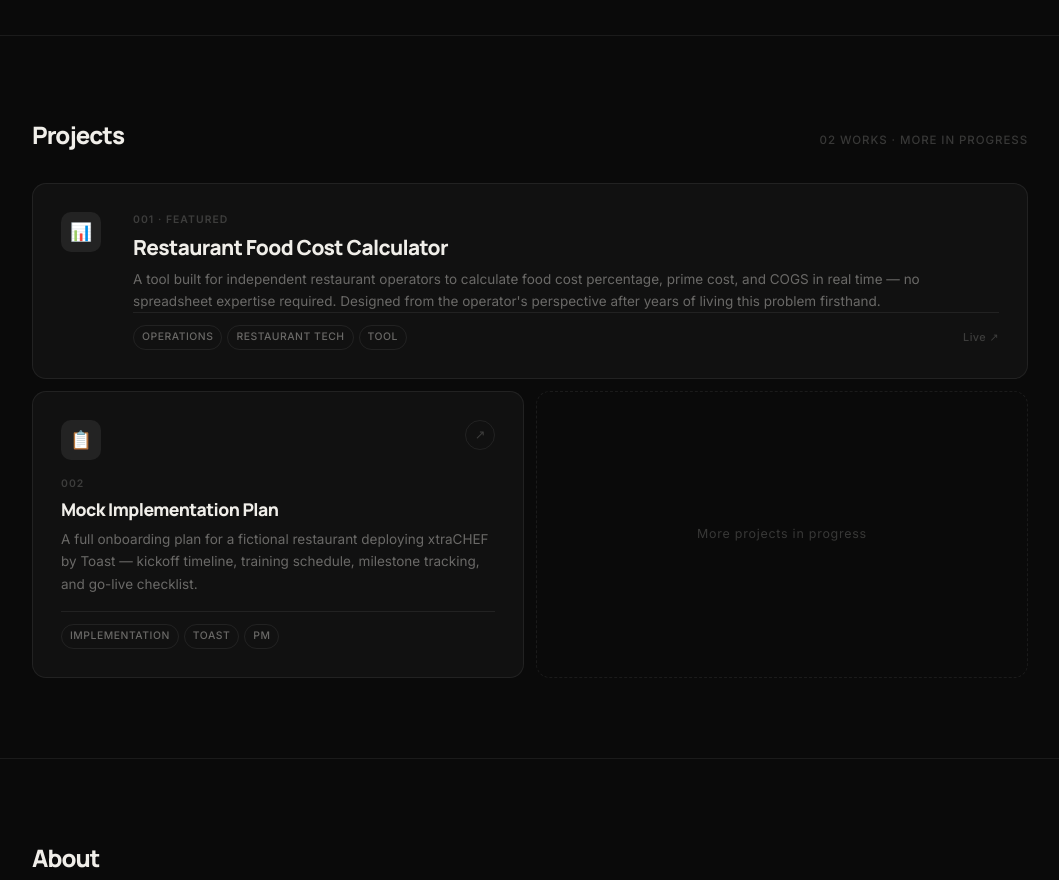
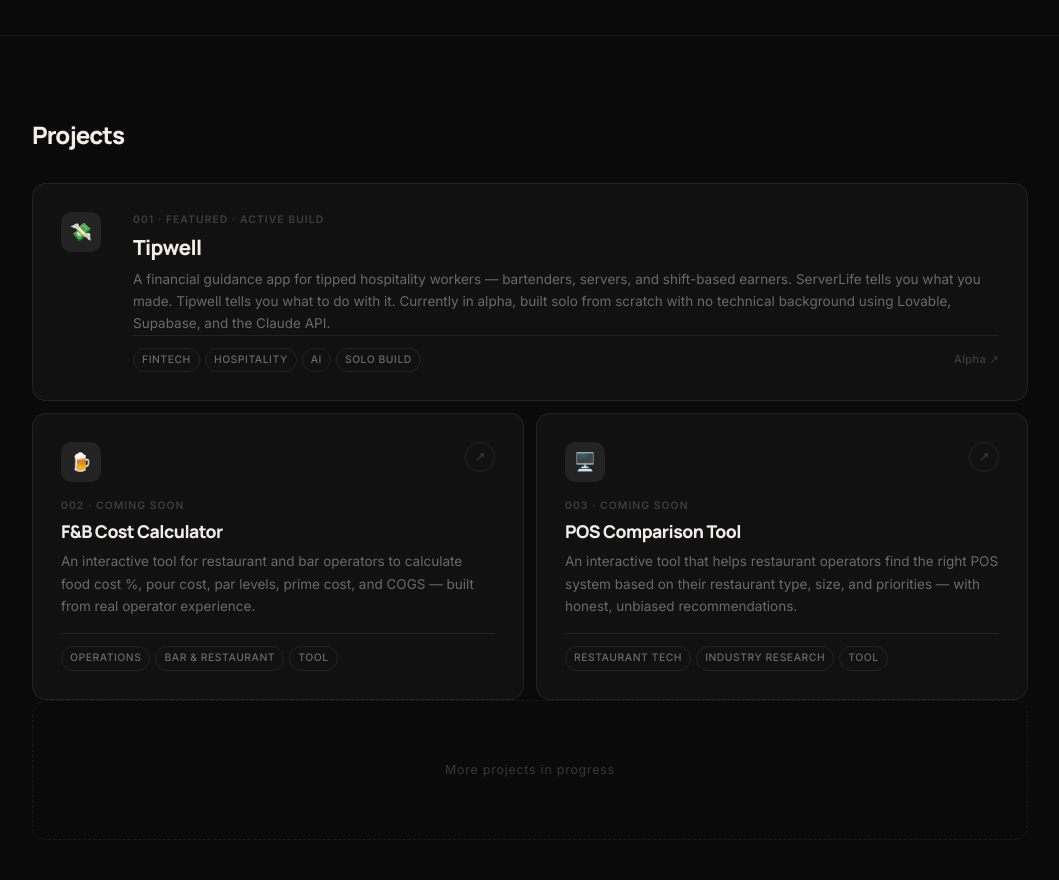
Before and after one commit to victr-dev/victr-dev.github.io, a plain HTML site: page index.html in a window 1280 px wide. Shown: the part 620-1500 px from the top of the page, without its empty margins (110-1169 px from the left). Drawn offline with Linux system fonts and the light colour scheme.

Commit message:
Update index.html
updated projects section

```diff
--- a/index.html
+++ b/index.html
@@ -770,48 +770,69 @@
   <section id="projects">
     <div class="section-header">
       <h2>Projects</h2>
-      <span class="section-count">02 works · more in progress</span>
     </div>
 
     <div class="projects-grid">
 
-      <!-- Featured project -->
-      <a href="#" class="project-card featured">
-        <div class="project-icon">📊</div>
+      <!-- Tipwell — Featured -->
+      <a href="https://tipwell.co" target="_blank" class="project-card featured">
+        <div class="project-icon">💸</div>
         <div class="project-body">
-          <div class="project-num">001 · Featured</div>
-          <div class="project-title">Restaurant Food Cost Calculator</div>
-          <p class="project-desc">A tool built for independent restaurant operators to calculate food cost percentage, prime cost, and COGS in real time — no spreadsheet expertise required. Designed from the operator's perspective after years of living this problem firsthand.</p>
+          <div class="project-num">001 · Featured · Active Build</div>
+          <div class="project-title">Tipwell</div>
+          <p class="project-desc">A financial guidance app for tipped hospitality workers — bartenders, servers, and shift-based earners. ServerLife tells you what you made. Tipwell tells you what to do with it. Currently in alpha, built solo from scratch with no technical background using Lovable, Supabase, and the Claude API.</p>
           <div class="project-footer">
             <div class="project-tags">
-              <span class="ptag">Operations</span>
-              <span class="ptag">Restaurant Tech</span>
-              <span class="ptag">Tool</span>
+              <span class="ptag">Fintech</span>
+              <span class="ptag">Hospitality</span>
+              <span class="ptag">AI</span>
+              <span class="ptag">Solo Build</span>
             </div>
-            <span class="project-status">Live ↗</span>
+            <span class="project-status">Alpha ↗</span>
           </div>
         </div>
       </a>
 
-      <!-- Standard project -->
+      <!-- F&B Cost Calculator -->
       <a href="#" class="project-card">
         <div class="project-card-top">
-          <div class="project-icon">📋</div>
+          <div class="project-icon">🍺</div>
           <div class="project-arrow">↗</div>
         </div>
         <div>
-          <div class="project-num">002</div>
-          <div class="project-title">Mock Implementation Plan</div>
-          <p class="project-desc">A full onboarding plan for a fictional restaurant deploying xtraCHEF by Toast — kickoff timeline, training schedule, milestone tracking, and go-live checklist.</p>
+          <div class="project-num">002 · Coming Soon</div>
+          <div class="project-title">F&B Cost Calculator</div>
+          <p class="project-desc">An interactive tool for restaurant and bar operators to calculate food cost %, pour cost, par levels, prime cost, and COGS — built from real operator experience.</p>
         </div>
         <div class="project-footer">
           <div class="project-tags">
-            <span class="ptag">Implementation</span>
-            <span class="ptag">Toast</span>
-            <span class="ptag">PM</span>
+            <span class="ptag">Operations</span>
+            <span class="ptag">Bar & Restaurant</span>
+            <span class="ptag">Tool</span>
           </div>
         </div>
       </a>
+
+      <!-- POS Comparison Tool -->
+      <a href="#" class="project-card">
+        <div class="project-card-top">
+          <div class="project-icon">🖥️</div>
+          <div class="project-arrow">↗</div>
+        </div>
+        <div>
+          <div class="project-num">003 · Coming Soon</div>
+          <div class="project-title">POS Comparison Tool</div>
+          <p class="project-desc">An interactive tool that helps restaurant operators find the right POS system based on their restaurant type, size, and priorities — with honest, unbiased recommendations.</p>
+        </div>
+        <div class="project-footer">
+          <div class="project-tags">
+            <span class="ptag">Restaurant Tech</span>
+            <span class="ptag">Industry Research</span>
+            <span class="ptag">Tool</span>
+          </div>
+        </div>
+      </a>
+    </div>
 
       <!-- Placeholder -->
       <div class="project-placeholder">
```
